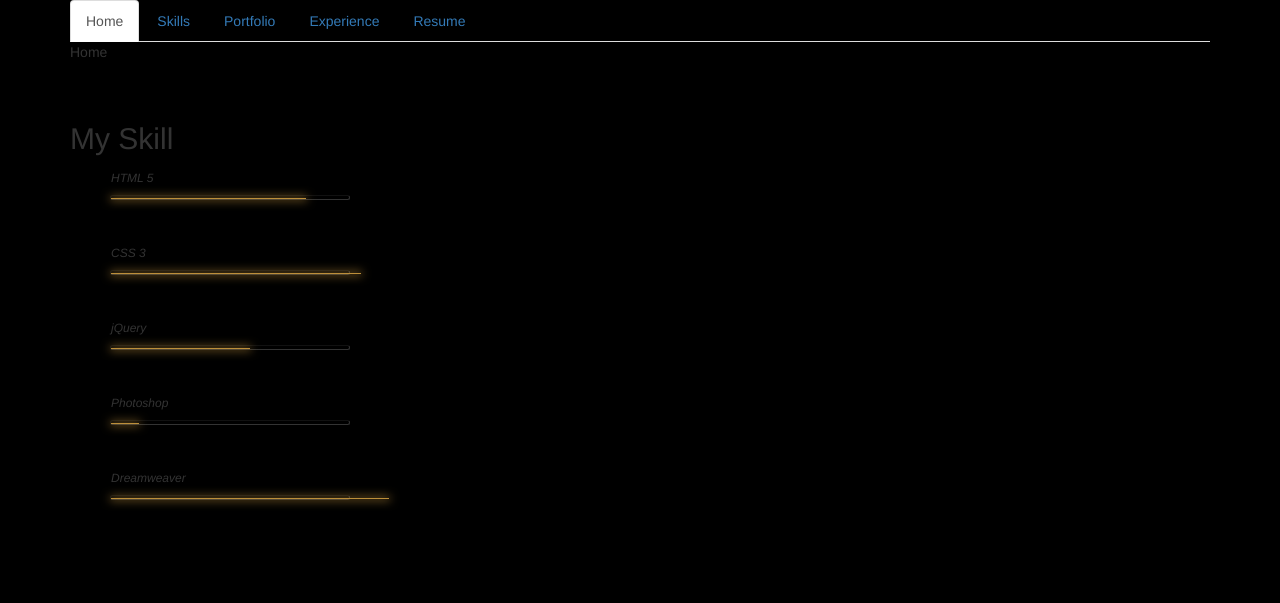
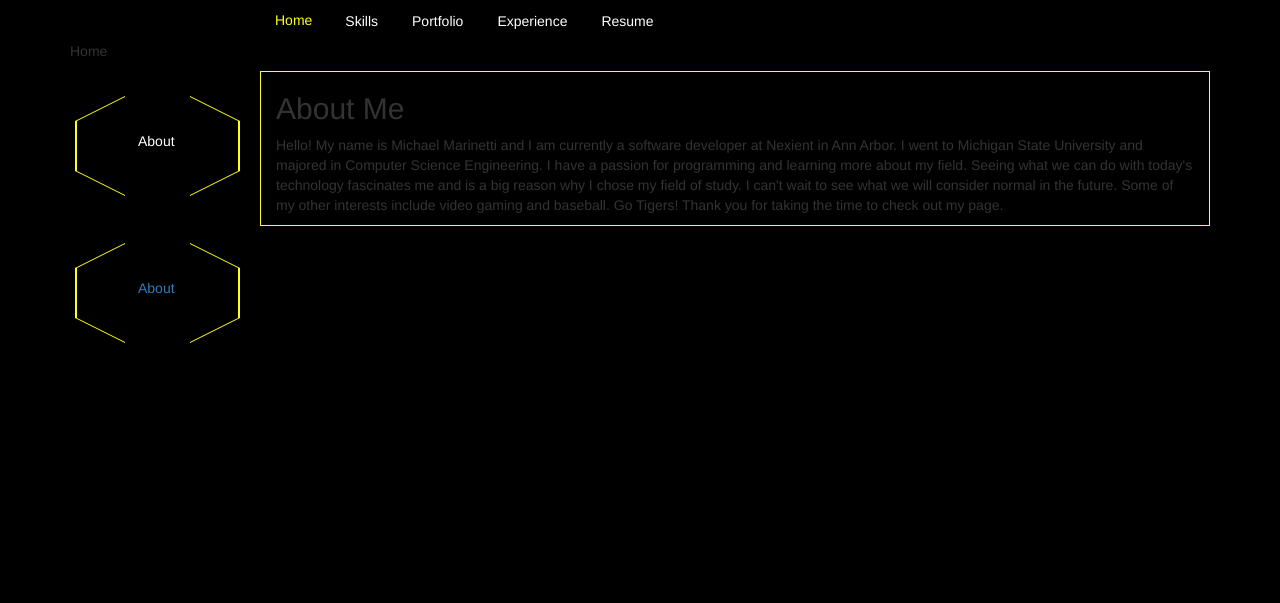
Before and after one commit to mmarinetti/ProfileWebsite, a plain HTML site: page index.html in a window 1280 px wide. Drawn offline with nearby package versions, Linux system fonts and the light colour scheme.

Commit message:
tabs in correct places and now work

```diff
--- a/index.css
+++ b/index.css
@@ -1,3 +1,139 @@
+/**************************************************
+    Bootstrap overrides
+**************************************************/
+
+.nav-tabs {
+    border-bottom: none;
+}
+
+.nav-tabs>li.active>a, .nav-tabs>li.active>a:focus, .nav-tabs>li.active>a:hover {
+    background-color: transparent;
+    border: none;
+    color: #FFFF19;
+}
+
+.nav-tabs > li > a:hover {
+    background-color: transparent;
+    color: #CCCC14;
+    border: 1px solid #CCCC14;
+}
+
+.nav-tabs > li > a {
+    color: white;
+}
+
+#home .nav > li > a, #skills .nav > li > a {
+    padding-right: 5px;
+    padding-left: 5px;
+}
+
+#home .nav > li > a, #skills .nav > li > a {
+    background-color: transparent;
+}
+
+#home .nav > li > a:focus, #skills .nav > li > a:focus {
+    background-color: transparent;
+}
+
+#home .nav > li > a:hover, #skills .nav > li > a:hover {
+    background-color: transparent;
+}
+
+#home .tab-content, #skills .tab-content {
+    border: 1px solid #FFFF19;
+}
+
+/**************************************************
+    End Bootstrap overrides
+**************************************************/
+.trap-expand {
+    height: 125px;
+}
+
+.trapezoid {
+    display: inline-block;
+}
+
+.trap-text {
+    position: absolute;
+    top: 60px;
+    left: 68px;
+    z-index: 101;
+}
+
+.left-top-trap {
+    position: absolute;
+    top: 25px;
+    left: 7px;
+    width: 0;
+    height: 100px;
+    z-index: 100;
+    border-right: 50px solid #000000;
+    border-bottom: 25px solid transparent;
+    border-top: 25px solid transparent;
+}
+
+.left-bot-trap {
+    position : absolute;
+    width    : 0;
+    height   : 100px;
+    z-index  : 99;
+    border-right: 50px solid #FFFF19;
+    border-bottom: 25px solid transparent;
+    border-top: 25px solid transparent;
+}
+
+.right-top-trap {
+    position: absolute;
+    top: 25px;
+    left: 118px;
+    width: 0;
+    height: 100px;
+    z-index: 100;
+    border-left: 50px solid #000000;
+    border-bottom: 25px solid transparent;
+    border-top: 25px solid transparent;
+}
+
+.right-bot-trap {
+    position : absolute;
+    left: 120px;
+    width    : 0;
+    height   : 100px;
+    z-index  : 99;
+    border-left: 50px solid #FFFF19;
+    border-bottom: 25px solid transparent;
+    border-top: 25px solid transparent;
+}
+
+.active > .trap-expand > .trapezoid > .right-top-trap {
+    -webkit-animation: nav-top-trap-expand .25s ease-out;
+}
+
+.active > .trap-expand > .trapezoid > .right-bot-trap {
+    -webkit-animation: nav-bot-trap-expand .25s ease-out;
+}
+
+@-webkit-keyframes nav-top-trap-expand {
+    0% {
+        left: 55px;
+    }
+
+    100% {
+        left: 118px;
+    }
+}
+
+@-webkit-keyframes nav-bot-trap-expand {
+    0% {
+        left: 57px;
+    }
+
+    100% {
+        left: 120px;
+    };
+}
+
 body {
 	background-color: #000000;
 }
@@ -63,18 +199,6 @@ body {
     -webkit-animation: jquery 2s ease-out;
 }
 
-.photoshop {
-    width: 10%;
-    -moz-animation: photoshop 2s ease-out;
-    -webkit-animation: photoshop 2s ease-out;
-}
-
-.dreamweaver {
-    width: 100%;
-    -moz-animation: dreamweaver 2s ease-out;
-    -webkit-animation: dreamweaver 2s ease-out;
-}
-
 @-moz-keyframes html5 {
     0% {
         width: 0px;
@@ -105,25 +229,6 @@ body {
     };
 }
 
-@-moz-keyframes photoshop {
-    0% {
-        width: 0px;
-    }
-
-    100% {
-        width: 10%;
-    };
-}
-
-@-moz-keyframes dreamweaver {
-    0% {
-        width: 0px;
-    }
-
-    100% {
-        width: 100%;
-    };
-}
 
 @-webkit-keyframes html5 {
     0% {
@@ -154,23 +259,3 @@ body {
         width: 50%;
     };
 }
-
-@-webkit-keyframes photoshop {
-    0% {
-        width: 0px;
-    }
-
-    100% {
-        width: 10%;
-    };
-}
-
-@-webkit-keyframes dreamweaver {
-    0% {
-        width: 0px;
-    }
-
-    100% {
-        width: 100%;
-    };
-}
--- a/index.html
+++ b/index.html
@@ -1,8 +1,9 @@
 <!DOCTYPE html>
 <html>
 <head>
+	<script type="text/javascript" src="https://code.jquery.com/jquery-2.1.3.min.js"></script>
 	<link rel="stylesheet" href="https://maxcdn.bootstrapcdn.com/bootstrap/3.3.4/css/bootstrap.min.css">
-
+	<script src="https://maxcdn.bootstrapcdn.com/bootstrap/3.3.4/js/bootstrap.min.js"></script>
 	<link rel="stylesheet" type="text/css" href="index.css">
 
 	<title>Test</title>
@@ -13,31 +14,103 @@
 
 	<div class="container">
 
-		<div class="tabbable">
-			<ul class="nav nav-tabs">
+	<div class="col-md-2"></div>
+		<div class="tabbable cold-md-10">
+			<ul class="nav nav-tabs" id="nav"  data-tabs="tabs">
 				<li class="active"><a href="#home" data-toggle="tab">Home</a></li>
 				<li><a href="#skills" data-toggle="tab">Skills</a></li>
-				<li><a href="#">Portfolio</a></li>
-				<li><a href="#">Experience</a></li>
-				<li><a href="#">Resume</a></li>
+				<li><a href="#portfolio" data-toggle="tab">Portfolio</a></li>
+				<li><a href="#experience" data-toggle="tab">Experience</a></li>
+				<li><a href="#resume" data-toggle="tab">Resume</a></li>
 			</ul>
 			<div class="tab-content">
+				<!---------------------------------------------------------------
+							Home Content
+				---------------------------------------------------------------->
 				<div class="tab-pane active" id="home">
 					<p>Home</p>
+					<div class="tabbable">
+						<ul class="nav nav-pills nav-stacked col-md-2" data-tabs="pills" id="home-nav">
+							<li class="active"><a href="#about" data-toggle="pill">
+								<div class="trap-expand">
+									<div class="trapezoid">
+										<div class="left-top-trap"></div>
+										<div class="left-bot-trap"></div>
+									</div>
+									<!--<div class="mid-section"></div>-->
+									<div class="trap-text">About</div>
+									<div class="trapezoid">
+										<div class="right-top-trap"></div>
+										<div class="right-bot-trap"></div>
+									</div>
+								</div>
+							</a></li>
+							<li><a href="#about" data-toggle="pill">
+								<div class="trap-expand">
+									<div class="trapezoid">
+										<div class="left-top-trap"></div>
+										<div class="left-bot-trap"></div>
+									</div>
+									<!--<div class="mid-section"></div>-->
+									<div class="trap-text">About</div>
+									<div class="trapezoid">
+										<div class="right-top-trap"></div>
+										<div class="right-bot-trap"></div>
+									</div>
+								</div>
+							</a></li>
+						</ul>
+						<div class="tab-content col-md-10">
+							<div class="tab-pane active" id="about">
+							  <h2>About Me</h2>
+							  <p>Hello! My name is Michael Marinetti and I am currently a software developer at Nexient in Ann Arbor. I went to Michigan State University and majored in Computer Science Engineering. I have a passion for programming and learning more about my field. Seeing what we can do with today's technology fascinates me and is a big reason why I chose my field of study. I can't wait to see what we will consider normal in the future. Some of my other interests include video gaming and baseball. Go Tigers! Thank you for taking the time to check out my page.</p>
+							</div>
+						</div>
+					</div>
+				</div>
+				<!---------------------------------------------------------------
+							Skills Content
+				---------------------------------------------------------------->
+				<div class="tab-pane" id="skills">
+					<p>Skills</p>
+					<div class="tabbable">
+						<ul class="nav nav-pills nav-stacked col-md-2" data-tabs="pills" id="skills-nav">
+							<li class="active"><a href="#front-end" data-toggle="pill">Front End Skills</a></li>
+							<li><a href="#back-end" data-toggle="pill">Back End Skills</a></li>
+						</ul>
+						<div class="tab-content col-md-10">
+							<div class="tab-pane active" id="front-end">
 								<div class="content">
 									<div class="col">
-					  <h2>My Skill</h2>
+									  <h2>My Front End Skills</h2>
 									    <ul id="skill">
 										    <li><span class="expand html5"></span><em>HTML 5</em></li>
 										    <li><span class="expand css3"></span><em>CSS 3</em></li>
 										    <li><span class="expand jquery"></span><em>jQuery</em></li>
-					    <li><span class="expand photoshop"></span><em>Photoshop</em></li>
-					    <li><span class="expand dreamweaver"></span><em>Dreamweaver</em></li>
 									    </ul>
 									</div>
 								</div>
 							</div>
-				<div class="tab-pane" id="skills">
+							<div class="tab-pane" id="back-end">
+								<div class="content">
+									<div class="col">
+									  <h2>My Back End Skills</h2>
+									    <ul id="skill">
+										    <li><span class="expand html5"></span><em>HTML 5</em></li>
+										    <li><span class="expand css3"></span><em>CSS 3</em></li>
+										    <li><span class="expand jquery"></span><em>jQuery</em></li>
+									    </ul>
+									</div>
+								</div>
+							</div>
+						</div>
+					</div>
+				</div>
+				<div class="tab-pane" id="portfolio">
+				</div>
+				<div class="tab-pane" id="experience">
+				</div>
+				<div class="tab-pane" id="resume">
 				</div>
 			</div>
 		</div>
```
Lines whose indentation alone changed are shown as unchanged.
